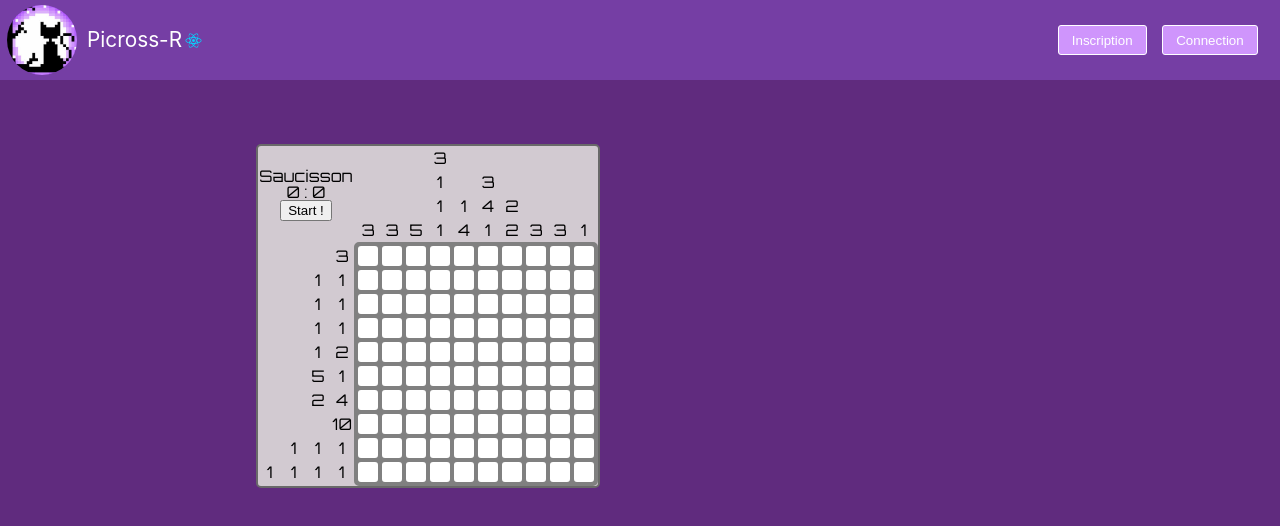
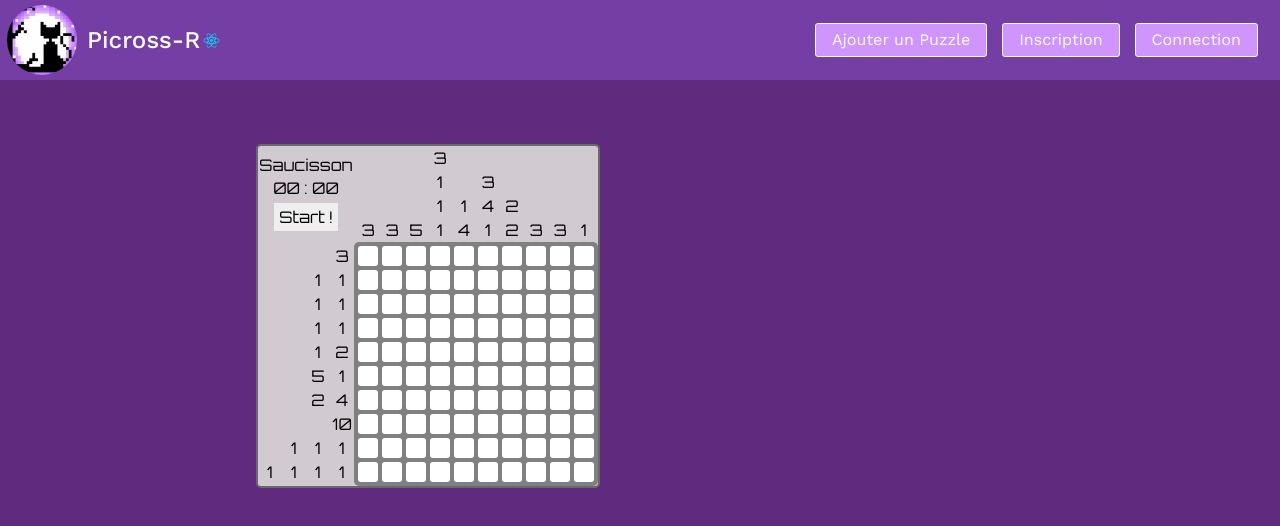
Before and after one commit to Gumatan/Picross-R, a React (Create React App) app in the folder frontend/: page /Game in a window 1280 px wide. Shown: the top 526 px of the page. Built offline with nearby package versions, Linux system fonts and the light colour scheme.

Commit message:
changed font translated some words to french, now checking if puzzle completed on attempt using redux and fixed time display on info to have always 2 digits

```diff
--- a/frontend/src/App.css
+++ b/frontend/src/App.css
@@ -1,10 +1,22 @@
 @import url("https://fonts.googleapis.com/css?family=Roboto&display=swap");
+@import url("https://fonts.googleapis.com/css?family=Work+Sans&display=swap");
+@font-face {
+  font-family: "Work Sans";
+  src: url("/WorkSans-Regular.ttf");
+  font-weight: normal;
+}
+@font-face {
+  font-family: "Work Sans";
+  src: url("/WorkSans-Medium.ttf");
+  font-weight: bold;
+}
 html {
   background: #602b7e;
   -webkit-background-size: cover;
   -moz-background-size: cover;
   -o-background-size: cover;
   background-size: cover;
-  font-family: -apple-system, BlinkMacSystemFont, "Segoe UI", Roboto, Oxygen,
-    Ubuntu, Cantarell, "Open Sans", "Helvetica Neue", sans-serif;
+  font-family: "Work Sans";
+  font-weight: normal;
+  font-size: 1em;
 }
--- a/frontend/src/components/Card.jsx
+++ b/frontend/src/components/Card.jsx
@@ -18,7 +18,7 @@ const Card = ({ puzzleData }) => {
         <div className="puzzlePreview">
           <img src="/questionMark-static.jpg" alt="" />
         </div>
-        <p>Creator : {creator}</p>
+        <p>Createur : {creator}</p>
       </Link>
     </div>
   );
--- /dev/null
+++ b/frontend/src/components/CreatePuzzle.jsx
@@ -0,0 +1,7 @@
+import React from "react";
+
+const CreatePuzzle = () => {
+  return <div className="CreatePuzzle"></div>;
+};
+
+export default CreatePuzzle;
--- a/frontend/src/components/Game/Game.jsx
+++ b/frontend/src/components/Game/Game.jsx
@@ -26,7 +26,7 @@ const Game = ({ currentPuzzleData }) => {
       onDragStart={preventDefault}
       onDrop={preventDefault}
     >
-      <GameInfo name={name} />
+      <GameInfo name={name} solutionString={solutionTab} />
       <TopHints
         gameHeight={gameHeight}
         gameWidth={gameWidth}
--- a/frontend/src/components/Game/Game.scss
+++ b/frontend/src/components/Game/Game.scss
@@ -19,9 +19,13 @@ $TileSize: 24px;
     display: flex;
     flex-direction: column;
     align-items: center;
-    justify-content: center;
+    justify-content: space-around;
+    padding: 8px;
     height: $TileSize * 4;
     width: $TileSize * 4;
+    button {
+      padding: 7%;
+    }
   }
 
   .TopHints {
--- a/frontend/src/components/Game/GameInfo.jsx
+++ b/frontend/src/components/Game/GameInfo.jsx
@@ -1,6 +1,8 @@
 import React, { useState, useEffect } from "react";
+import { useSelector } from "react-redux";
 
-const GameInfo = ({ name }) => {
+const GameInfo = ({ name, solutionString }) => {
+  const tilesState = useSelector(state => state.tilesState);
   const [time, updateTime] = useState(null);
   const [gameStarted, gameStartedUpdate] = useState(false);
   let startDate;
@@ -10,24 +12,43 @@ const GameInfo = ({ name }) => {
     startDate = Date.now();
     getTime = setInterval(() => {
       const time = Date.now() - startDate;
-      console.log(time);
+      let min = Math.floor(time / 1000 / 60);
+      let sec = Math.floor(time / 1000) % 60;
+      min = min.toString();
+      sec = sec.toString();
+      min = min.length === 2 ? min : "0" + min;
+      sec = sec.length === 2 ? sec : "0" + sec;
       updateTime({
-        min: Math.floor(time / 1000 / 60),
-        sec: Math.floor(time / 1000) % 60
+        min,
+        sec
       });
     }, 1000);
     gameStartedUpdate(true);
   };
 
+  const attempt = () => {
+    if (solutionString === tilesState) {
+      alert(
+        `Félicitation tu as complété ${name} en ${time.min} minutes et ${time.sec} secondes !!`
+      );
+      console.log(
+        `Félicitation tu as complété ${name} en ${time.min} minutes et ${time.sec} secondes !!`
+      );
+    } else {
+      alert("oppsie :(");
+      console.log("oppsie :(");
+    }
+  };
+
   useEffect(() => {
     return () => clearInterval(getTime);
-  }, [getTime]);
+  }, []);
 
   return (
     <div className="GameInfo">
       <p>{name}</p>
-      <p>{gameStarted && time ? `${time.min} : ${time.sec}` : "0 : 0"}</p>
-      <button onClick={gameStarted ? () => alert("dab") : startGame}>
+      <p>{gameStarted && time ? `${time.min} : ${time.sec}` : "00 : 00"}</p>
+      <button onClick={gameStarted ? attempt : startGame}>
         {gameStarted ? "Attempt" : "Start !"}
       </button>
     </div>
--- a/frontend/src/components/MainPage.jsx
+++ b/frontend/src/components/MainPage.jsx
@@ -1,6 +1,7 @@
 import React from "react";
 import { Switch, Route } from "react-router-dom";
 import SelectScreen from "./SelectScreen";
+import CreatePuzzle from "./CreatePuzzle";
 import Game from "./Game/Game";
 
 const MainPage = () => {
@@ -8,6 +9,7 @@ const MainPage = () => {
     <div id="MainPage">
       <Switch>
         <Route exact path="/" component={SelectScreen} />
+        <Route path="/Create" component={CreatePuzzle} />
         <Route path="/Game" component={Game} />
       </Switch>
     </div>
--- a/frontend/src/components/Nav.jsx
+++ b/frontend/src/components/Nav.jsx
@@ -9,8 +9,8 @@ const Nav = () => (
       <h1>Picross-R</h1>
       <img className="reactLogo" src="/reactLogo.png" alt="React logo" />
     </Link>
-
-    <div className="login">
+    <div className="rightSide">
+      <Link to="/Create">Ajouter un Puzzle</Link>
       <button>Inscription</button>
       <button>Connection</button>
     </div>
--- a/frontend/src/components/Nav.scss
+++ b/frontend/src/components/Nav.scss
@@ -13,7 +13,8 @@ nav {
       border-radius: 200px 200px 200px 200px;
     }
     h1 {
-      font-size: 1.3em;
+      font-weight: bold;
+      font-size: 1.5em;
       justify-self: flex-start;
       margin-left: 10px;
       color: white;
@@ -23,10 +24,13 @@ nav {
       margin-left: 3px;
     }
   }
-  .login {
+  .rightSide {
     margin-left: auto;
     margin-right: 22px;
-    button {
+    display: flex;
+    flex-flow: row nowrap;
+    button,
+    a {
       margin-left: 15px;
       text-align: center;
       text-decoration: none;
--- a/frontend/src/reset.css
+++ b/frontend/src/reset.css
@@ -85,7 +85,8 @@ summary,
 time,
 mark,
 audio,
-video {
+video,
+button {
   margin: 0;
   padding: 0;
   border: 0;
```
Also changed, not shown: frontend/public/WorkSans-Medium.ttf (added), frontend/public/WorkSans-Regular.ttf (added).
